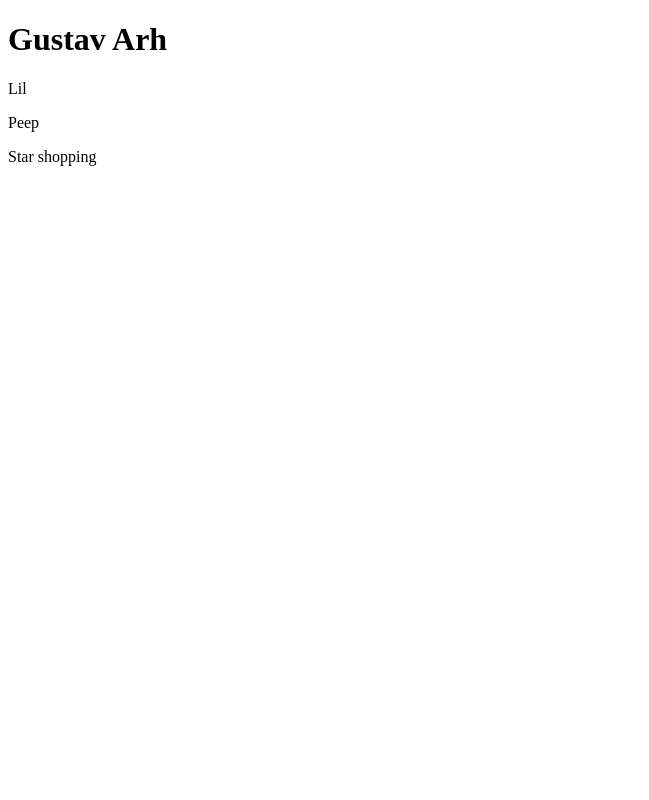
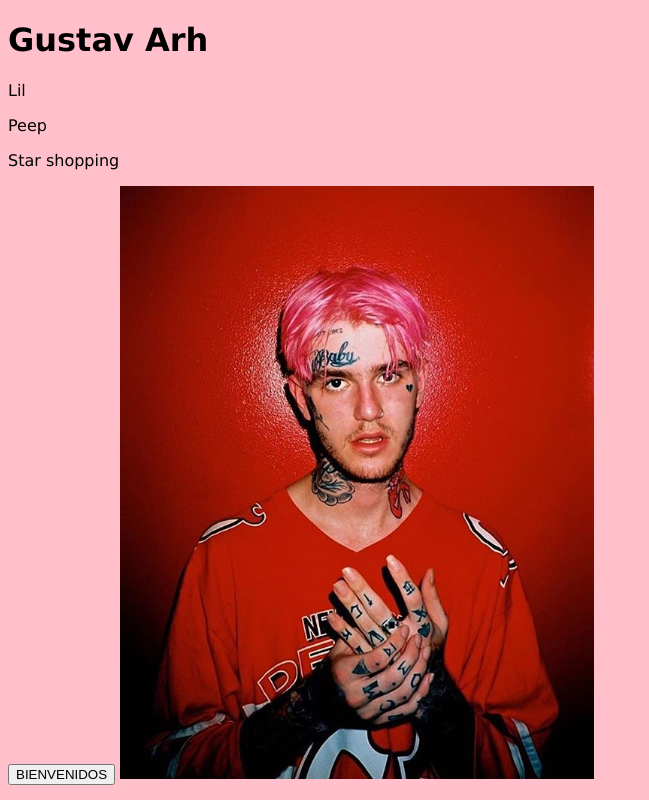
Before and after one commit to Barbosaarh/evaluaciongit, a plain HTML site: page index.html in a window 1280 px wide. Shown: the whole page, without its empty margins (0-649 px from the left). Drawn offline with Linux system fonts and the light colour scheme.

Commit message:
agregando

```diff
--- /dev/null
+++ b/css/estilos.css
@@ -0,0 +1,4 @@
+body{
+    background-color: pink;
+    font-family: 'Lucida Sans', 'Lucida Sans Regular', 'Lucida Grande', 'Lucida Sans Unicode', Geneva, Verdana, sans-serif;
+}
--- a/index.html
+++ b/index.html
@@ -5,11 +5,17 @@
     <meta http-equiv="X-UA-Compatible" content="IE=edge">
     <meta name="viewport" content="width=device-width, initial-scale=1.0">
     <title>Document</title>
+    <link rel="stylesheet" href="css/estilos.css">
+    <SCript src="js/bienvenida.js"></SCript>
 </head>
 <body>
     <h1>Gustav Arh</h1>
     <p>Lil</p>
     <p>Peep</p>
     <p>Star shopping</p>
+
+    <input type="button" onclick="bienvenida()" value="BIENVENIDOS">
+
+    <img src="img/Lil-Peep_PrettyPuke_Photoshoot_jpg.png" alt="">
 </body>
 </html>
--- /dev/null
+++ b/js/bienvenida.js
@@ -0,0 +1,3 @@
+function bienvenida(){
+    alert ("Helloude");
+}
```
Also changed, not shown: img/Lil-Peep_PrettyPuke_Photoshoot_jpg.png (added), img/Mikey_jpg.jpg (added), img/WhatsApp Image 2023-02-23 at 8.35.31 AM.jpeg (added).
